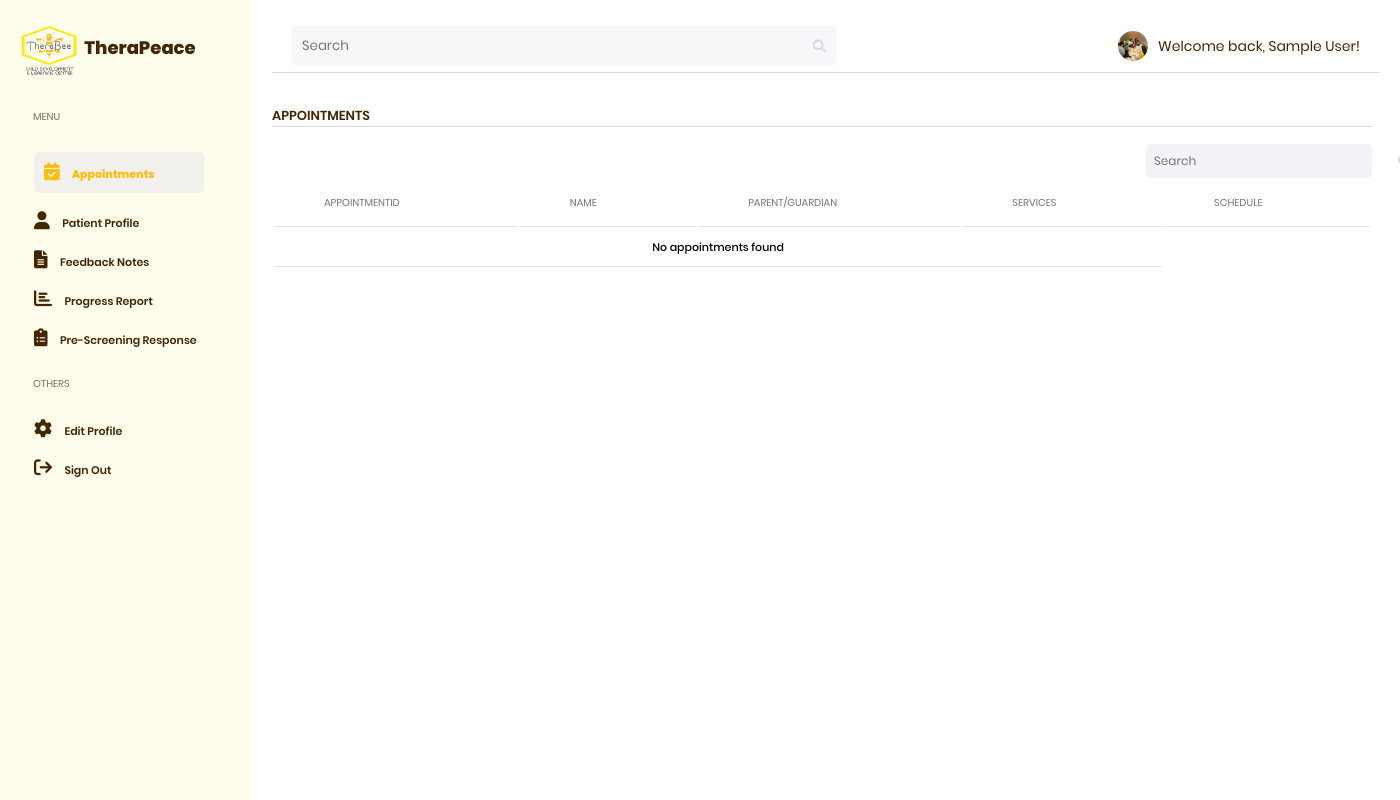
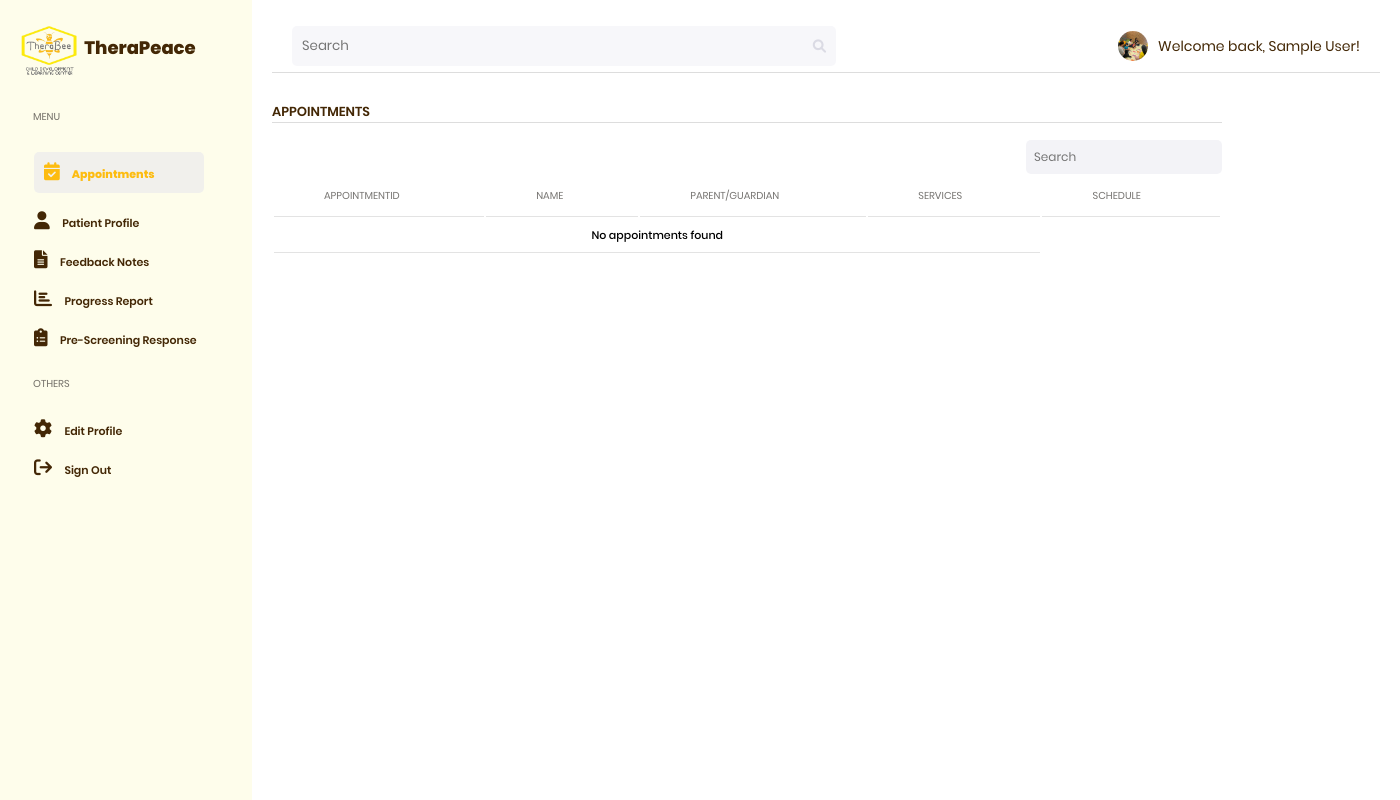
Before and after one commit to ChicClick/therapeace, a PHP site: page /therapeace/therapist-dashboard.php in a window 1400 px wide. Run offline with PHP 8.4, Linux system fonts and the light colour scheme; the visitor is signed in with stand-in values (Sample User, id 1); data that the repository does not hold is empty; some libraries are stand-ins or nearby versions.

Commit message:
Update styles-therapist.css

```diff
--- a/styles-therapist.css
+++ b/styles-therapist.css
@@ -352,22 +352,23 @@ body {
 
 /* Appointments Table Styling */
 #appointments-section {
-    width: 1100px; /* Fixed width for the appointments section */
+    width: 950px; /* Fixed width for the appointments section */
+    overflow-x: auto; /* Add horizontal scrolling if content overflows */
     margin-bottom: 20px; /* Space out sections to prevent overlap */
 }
 
-#appointmentsTable{
+#appointmentsTable {
     width: 100%; /* Make the table take full width of its container */
 }
 
 /* Adjust header padding for appointments table */
 #appointments-section th {
-    padding: 15px 50px; /* Adjust padding for the appointments table headers */
+    padding: 12px 50px; /* Adjust padding for the appointments table headers */
 }
 
 /* Adjust table cell padding for appointments table */
 #appointments-section td {
-    padding: 10px; /* Tight padding for cells */
+    padding: 8px; /* Tight padding for cells */
 }
 /* Popup styles */
 .popup {
@@ -1166,3 +1167,20 @@ button[type="submit"]:hover {
 #cancelLogout {
     background-color: #f44336; /* Red */
 }
+
+input[type="radio"] {
+    cursor: pointer;
+    visibility: hidden; /* Make the radio button invisible */
+    position: absolute; /* Remove the button from the layout flow */
+}
+
+input[type="radio"]:checked + label {
+    cursor: pointer;
+    /* Optional: Modify the label style when the radio button is checked */
+    font-weight: bold; /* Example: make label bold when selected */
+}
+
+input[type="radio"]:checked + label::after {
+    cursor: pointer;
+    content: ""; /* Optional: Append text to label when checked */
+}
```
